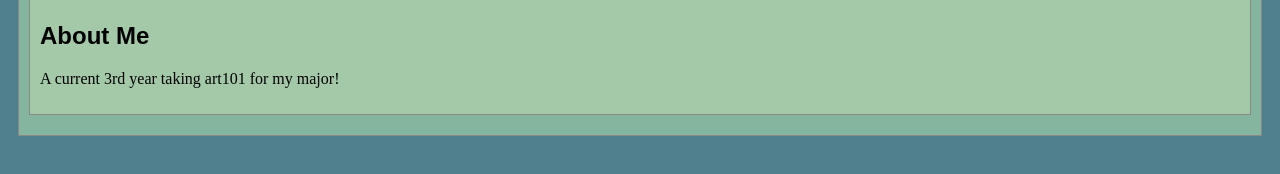
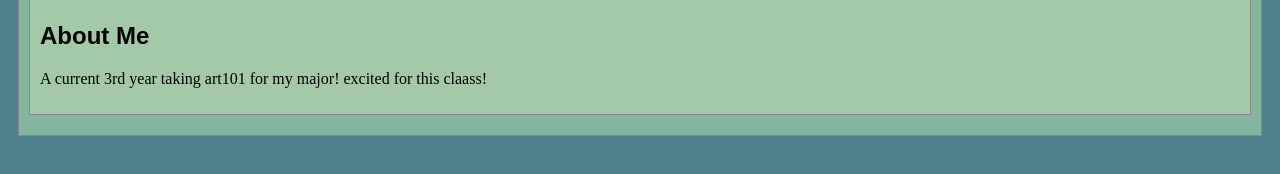
Before and after one commit to Abovee1/art101stuff, a plain HTML site: page index.html in a window 1280 px wide. Shown: the part 444-618 px from the top of the page. Drawn offline with Linux system fonts and the light colour scheme.

Commit message:
Update index.html

```diff
--- a/index.html
+++ b/index.html
@@ -26,7 +26,7 @@
 					<!-- Note that all filenames use lowercase and no spaces -->
 					<img class="cat-photo" src="./img/cute-grey-kitten.jpg">
 					<h2>About Me</h2>
-					<p>A current 3rd year taking art101 for my major!</p>
+					<p>A current 3rd year taking art101 for my major! excited for this claass!</p>
 			</div>
 
 		</section>
```
